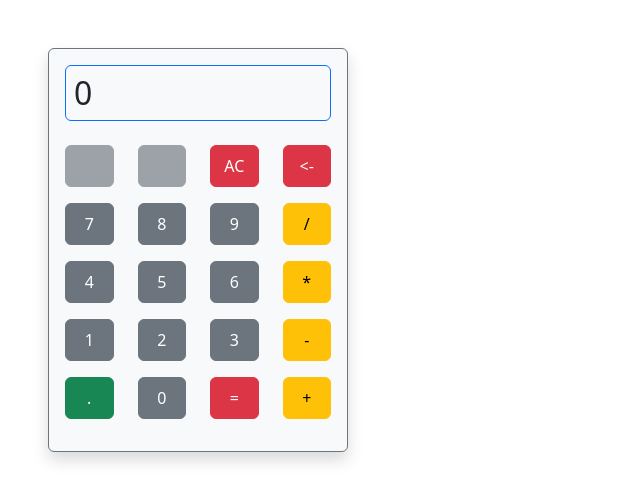
After one commit to gedasfs/cafs2, a PHP site: page /index_v2.html in a window 1280 px wide. The commit adds this page. Shown: the top 502 px of the page, without its empty margins (0-640 px from the left). Run offline with PHP 8.4, Linux system fonts and the light colour scheme.

Commit message:
week7. calculator v.2 (fixed some issues

```diff
--- /dev/null
+++ b/week7/task_DOM_2_06-13/index_v2.html
@@ -0,0 +1,102 @@
+<!DOCTYPE html>
+<html lang="en">
+<head>
+	<meta charset="UTF-8">
+	<meta name="viewport" content="width=device-width, initial-scale=1.0">
+	<!-- CSS only -->
+	<link href="https://cdn.jsdelivr.net/npm/bootstrap@5.2.0-beta1/dist/css/bootstrap.min.css" rel="stylesheet" integrity="sha384-0evHe/X+R7YkIZDRvuzKMRqM+OrBnVFBL6DOitfPri4tjfHxaWutUpFmBp4vmVor" crossorigin="anonymous">
+	<link rel="stylesheet" href="style.css">
+	<title>week7, DOM task 2. Calculator</title>
+</head>
+<body>
+
+	<div class="container m-5 p-3 bg-light border border-secondary rounded shadow">
+		<div class="calculator">
+			<div class="row mb-3">
+				<div class="col-12">
+					<h2 data-type="display" class="border border-primary rounded p-2"></h2>
+				</div>
+			</div>
+
+			<div class="row mb-3">
+				<div class="col-3">
+					<input type="submit" value="" data-type="operation-unk" class="btn btn-secondary py-2 w-100 disabled">
+				</div>
+				<div class="col-3">
+					<input type="submit" value="" data-type="operation-unk" class="btn btn-secondary py-2 w-100 disabled">
+				</div>
+				<div class="col-3">
+					<input type="submit" value="AC" data-type="reset" class="btn btn-danger py-2 w-100">
+				</div>
+				<div class="col-3">
+					<input type="submit" value="<-" data-type="backspace" class="btn btn-danger py-2 w-100">
+				</div>
+			</div>
+
+			<div class="row mb-3">
+				<div class="col-3">
+					<input type="submit" value="7" data-type="number" class="btn btn-secondary py-2 w-100">
+				</div>
+				<div class="col-3">
+					<input type="submit" value="8" data-type="number" class="btn btn-secondary py-2 w-100">
+				</div>
+				<div class="col-3">
+					<input type="submit" value="9" data-type="number" class="btn btn-secondary py-2 w-100">
+				</div>
+				<div class="col-3">
+					<input type="submit" value="/" data-type="operation" id="division" class="btn btn-warning py-2 w-100">
+				</div>
+			</div>
+
+			<div class="row mb-3">
+				<div class="col-3">
+					<input type="submit" value="4" data-type="number" class="btn btn-secondary py-2 w-100">
+				</div>
+				<div class="col-3">
+					<input type="submit" value="5" data-type="number" class="btn btn-secondary py-2 w-100">
+				</div>
+				<div class="col-3">
+					<input type="submit" value="6" data-type="number" class="btn btn-secondary py-2 w-100">
+				</div>
+				<div class="col-3">
+					<input type="submit" value="*" data-type="operation" id="multiplication" class="btn btn-warning py-2 w-100">
+				</div>
+			</div>
+
+			<div class="row mb-3">
+				<div class="col-3">
+					<input type="submit" value="1" data-type="number" class="btn btn-secondary py-2 w-100">
+				</div>
+				<div class="col-3">
+					<input type="submit" value="2" data-type="number" class="btn btn-secondary py-2 w-100">
+				</div>
+				<div class="col-3">
+					<input type="submit" value="3" data-type="number" class="btn btn-secondary py-2 w-100">
+				</div>
+				<div class="col-3">
+					<input type="submit" value="-" data-type="operation" id="substraction" class="btn btn-warning py-2 w-100">
+				</div>
+			</div>
+
+			<div class="row mb-3">
+				<div class="col-3">
+					<input type="submit" value="." data-type="decimal" class="btn btn-success py-2 w-100">
+				</div>
+				<div class="col-3">
+					<input type="submit" value="0" data-type="number" class="btn btn-secondary py-2 w-100">
+				</div>
+				<div class="col-3">
+					<input type="submit" value="=" data-type="equals" class="btn btn-danger py-2 w-100">
+				</div>
+				<div class="col-3">
+					<input type="submit" value="+" data-type="operation" id="addition" class="btn btn-warning py-2 w-100">
+				</div>
+			</div>
+
+		</div>
+	</div>
+
+
+	<script src="js/app_v2.js"></script>
+</body>
+</html>
--- /dev/null
+++ b/week7/task_DOM_2_06-13/js/app_v2.js
@@ -0,0 +1,151 @@
+"use strict"
+
+function addition(num1, num2) {
+  return num1 + num2;
+}
+
+function substraction(num1, num2) {
+  return num1 - num2;
+}
+
+function multiplication(num1, num2) {
+  return num1 * num2;
+}
+
+function division(num1, num2) {
+  return num1 / num2;
+}
+
+function calculateValue(num1, num2, action) {
+  if (Number(num1) != num1 || Number(num2) != num2) {
+    throw new Error('One or both numbers are not a number.');
+  }
+
+  const actions = [addition, substraction, multiplication, division];
+  const indexOfAction = actions.map(x => x.name).indexOf(action);
+
+  if (indexOfAction === -1) {
+    throw new Error('Action not recognized.');
+  }
+
+  return actions[indexOfAction](num1, num2);
+}
+
+function resetAll() {
+  operator = null;
+  num1 = null;
+  displayValue = 0;
+  okForNextValue = false;
+
+  updateDisplay();
+
+}
+
+function updateDisplay() {
+  display.textContent = displayValue;
+}
+
+function insertValueIntoDisplay(value) {
+  if (okForNextValue) {
+    displayValue = value;
+    okForNextValue = false;
+  } else {
+    if (displayValue === 0) {
+      displayValue = value;
+    } else {
+      displayValue += value;
+    }
+  }
+  updateDisplay();
+}
+
+function insertDecimalIntoDisplay(dec) {
+  if (displayValue.toString().includes(dec)) {
+    return;
+  } else {
+    if (displayValue == 0) {
+      displayValue += dec;
+    } else {
+      insertValueIntoDisplay(dec);
+    }
+  }
+  updateDisplay();
+}
+
+function trimDisplayValueByOne() {
+  let displayValueStr = displayValue.toString();
+
+  if (displayValueStr.length === 1) {
+    displayValue = 0;
+  } else {
+    displayValue = displayValueStr.slice(0, -1);
+  }
+  updateDisplay();
+}
+
+
+let operator = null;
+let num1 = null;
+let displayValue = null;
+let okForNextValue = null;
+
+const calculator = document.querySelector('.calculator');
+const keys = calculator.querySelectorAll('input');
+const display = calculator.querySelector('[data-type="display"]');
+
+
+resetAll();
+
+
+keys.forEach((key) => {
+  key.addEventListener('click', (e) => {
+    let target = e.target;
+    let keyValue = e.target.value;
+    let btnDataType = target.dataset.type;
+    let opName = target.id;
+
+
+    if (btnDataType === 'equals') {
+      if (!num1) {
+        return;
+      }
+      displayValue = calculateValue(Number(num1), Number(displayValue), operator);
+      updateDisplay();
+      okForNextValue = true;
+      operator = null;
+      return;
+    }
+
+    if (btnDataType === 'operation') {
+      if (operator) {
+        displayValue = calculateValue(Number(num1), Number(displayValue), operator);
+      }
+
+      operator = opName;
+      num1 = displayValue;
+      okForNextValue = true;
+      updateDisplay();
+      return;
+    }
+
+    if (btnDataType === 'decimal') {
+      insertDecimalIntoDisplay(keyValue)
+      return;
+    }
+
+    if (btnDataType === 'backspace') {
+      trimDisplayValueByOne();
+      return;
+    }
+
+    if (btnDataType === 'reset') {
+      resetAll();
+      return;
+    }
+
+    if (btnDataType === 'number') {
+      insertValueIntoDisplay(keyValue)
+      return;
+    }
+  });
+});
--- a/week7/task_DOM_2_06-13/style.css
+++ b/week7/task_DOM_2_06-13/style.css
@@ -1,3 +1,6 @@
 .container {
     width: 300px;
 }
+[data-type="display"] {
+    overflow: auto;
+}
```
